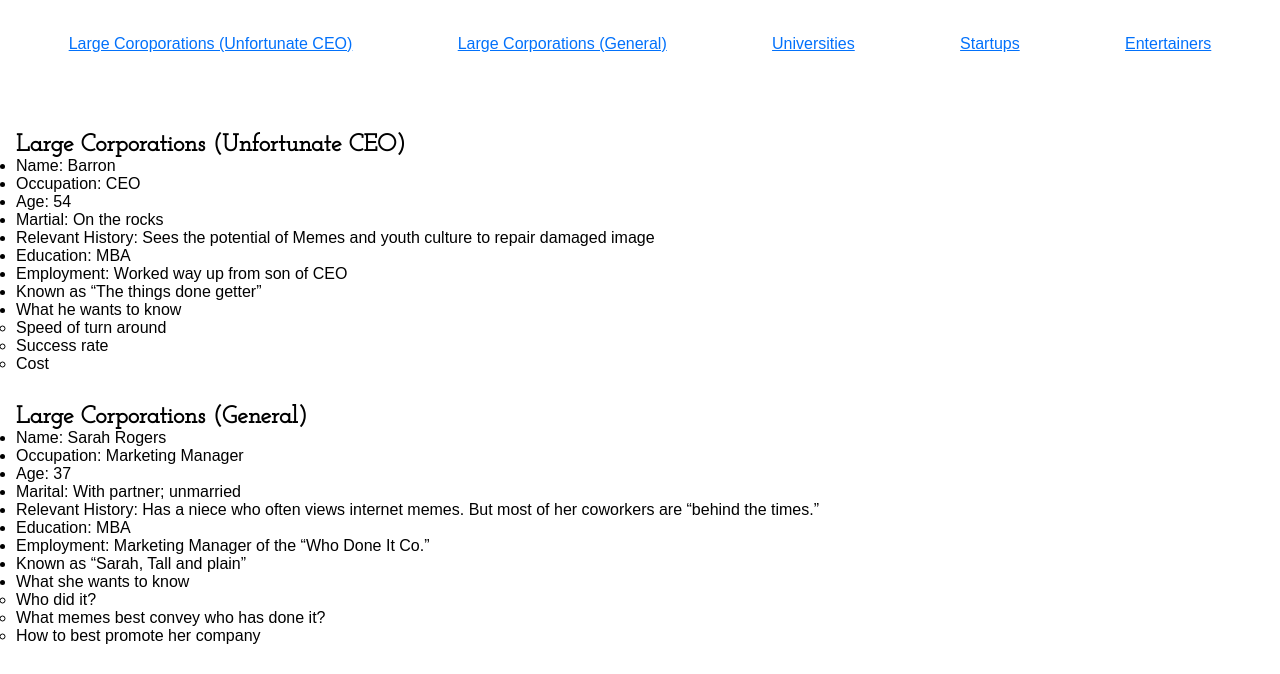
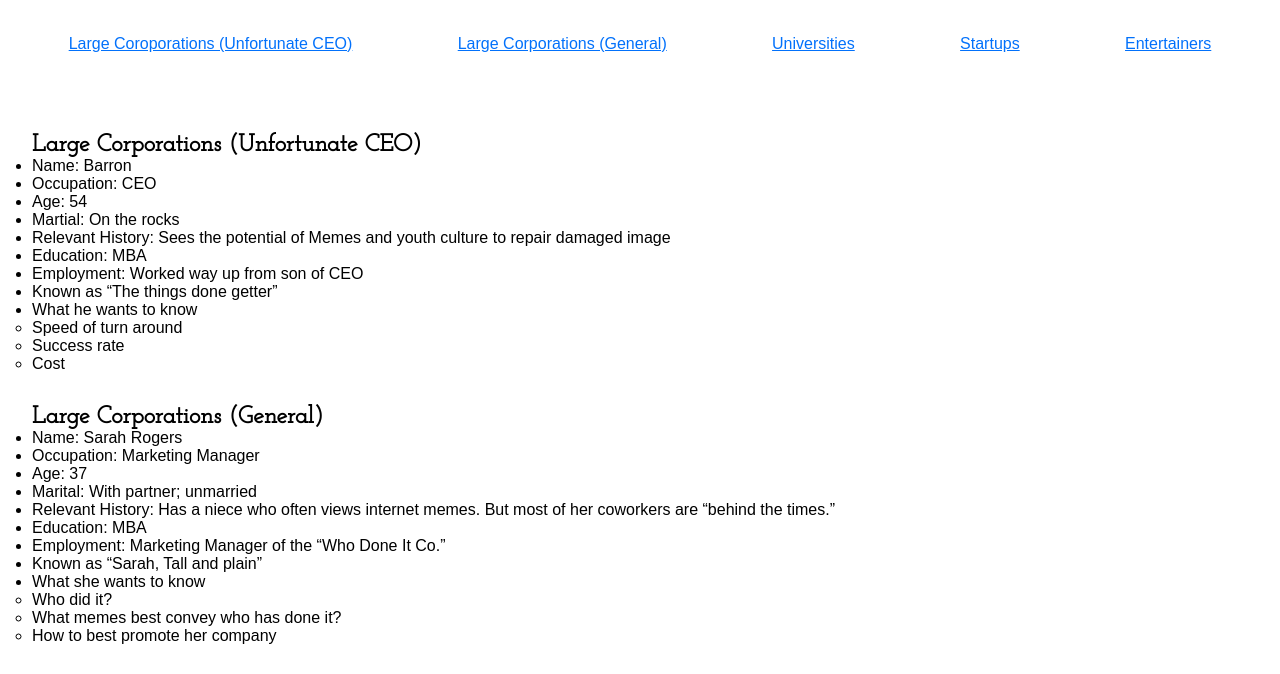
Before and after one commit to sapols/meme-website, a website: page personas.html in a window 1280 px wide. Shown: the part 72-746 px from the top of the page. Drawn offline with Linux system fonts and the light colour scheme; a web font is replaced by a local one.

Commit message:
Update personas.html

```diff
--- a/personas.html
+++ b/personas.html
@@ -17,8 +17,8 @@
 
      <link rel="icon" href="./multimedia/favicon.ico" type="image/ico" />
      <style>
-          body {
-	       padding-left = 2em;
+          main {
+	       padding-left: 2em;
 	  }
      </style>
 </head>
```
